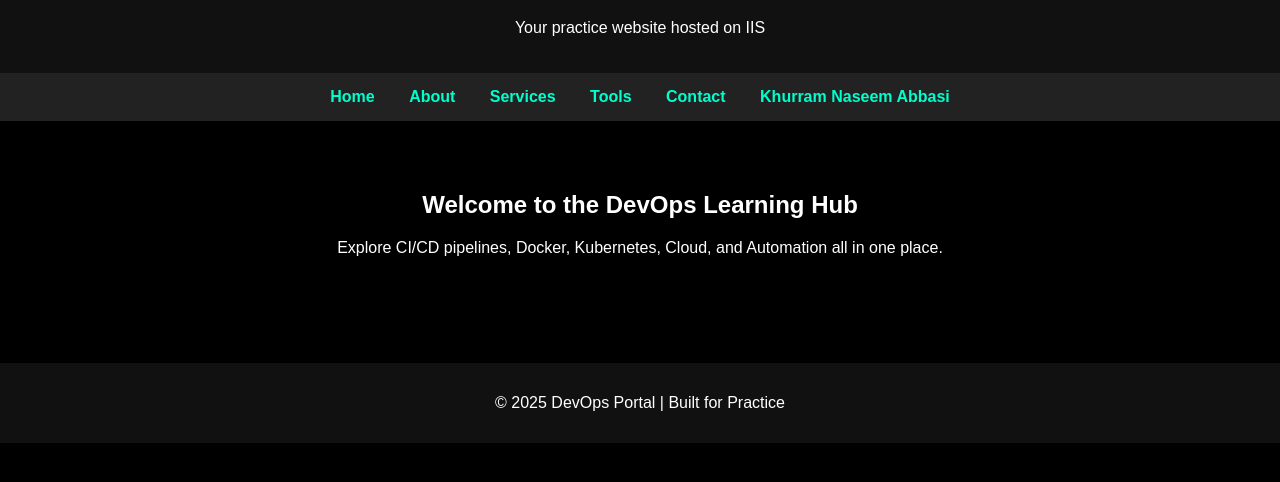
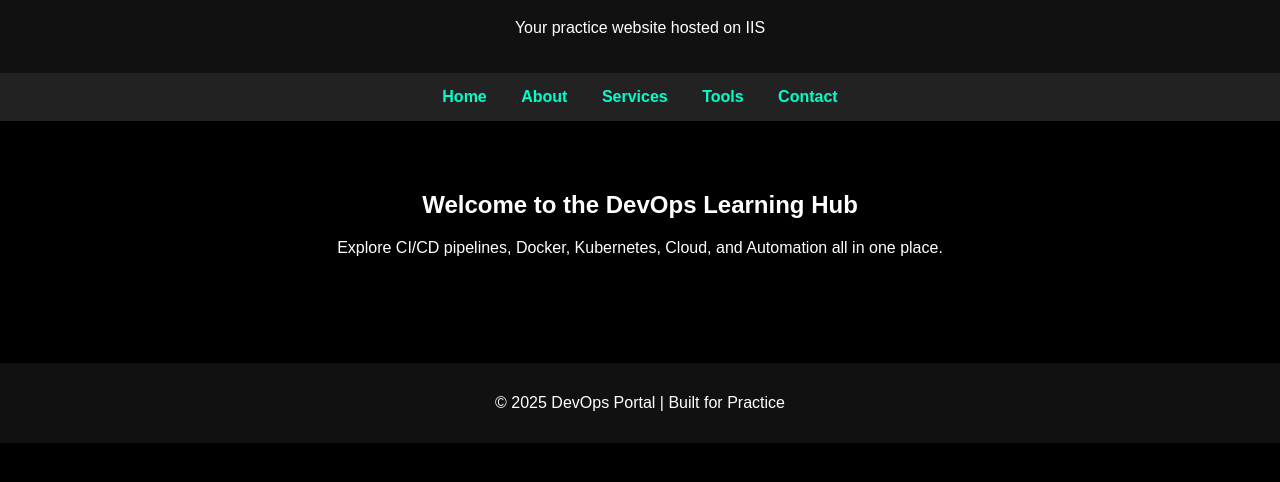
Before and after one commit to Khuramabbasi07/simple-html-devops, a plain HTML site: page index.html in a window 1280 px wide. Shown: the part 82-564 px from the top of the page. Drawn offline with Linux system fonts and the light colour scheme.

Commit message:
Revert "update index.html"
This reverts commit 0d236e2d9b06217ac317ea5623709e23709e24ff.

```diff
--- a/index.html
+++ b/index.html
@@ -36,7 +36,8 @@
       background: #111;
       text-align: center;
       padding: 15px;
-      margin-top: 40px;Khurram Naseem Abbasi      color: #aaa;
+      margin-top: 40px;
+Khurram Naseem Abbasi      color: #aaa;
     }
   </style>
 </head>
@@ -52,8 +53,6 @@
     <a href="services.html">Services</a>
     <a href="tools.html">Tools</a>
     <a href="contact.html">Contact</a>
-    <a href="contact.html">Khurram Naseem Abbasi</a>
-
   </nav>
 
   <section>
```
